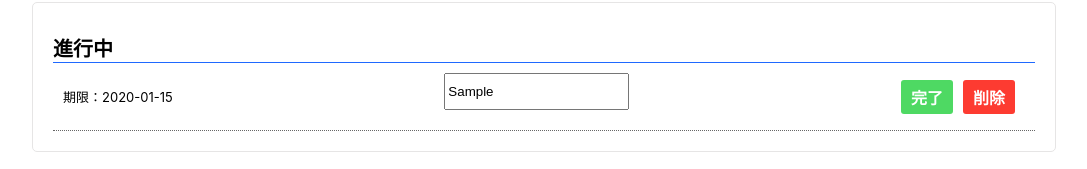
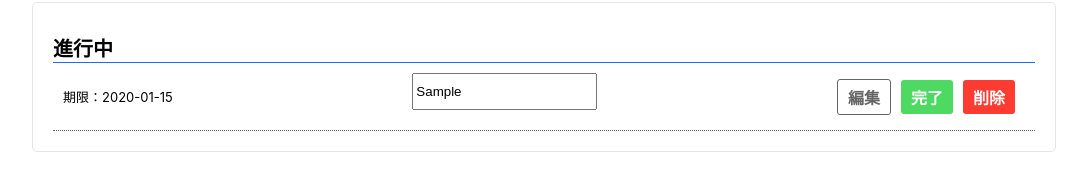
Before and after one commit to Minamichan716/react-tm-todoapp, a React (Create React App) app: page / in a window 1280 px wide. Both pictures are taken after typing "Sample", "2020-01-15" into the empty fields and a click on the input "追加". Shown: the part 124-293 px from the top of the page, without its empty margins (96-1183 px from the left). Built offline with nearby package versions, Linux system fonts and the light colour scheme; no server answers; the database is empty.

Commit message:
編集ボタン作りたい

```diff
--- a/src/App.tsx
+++ b/src/App.tsx
@@ -15,6 +15,9 @@ function App() {
 
   // 入力した日付の取得
   const [inputDate, setInputDate] = useState("");
+
+  // ボタンテキスト変更
+  const [isActive, setIsActive] = useState(false)
 
   // 空の配列に何が入るかを指定する(Todoで宣言した3つの配列を持つ型)
   const [todos , setTodos] = useState<Todo[]>([]);
@@ -90,10 +93,9 @@ addDoc(collection(db,"todos"),{
     setInputDate("");
   }
 
-  // 編集するidと入力値を取得する。引数名はなんでもいいのか
-  const handleEdit = (id:string,inputText:string) => {
 
-    const newTodos = todos.map((todo) => {
+  const onClickEdit = (id:string,inputText:string) => {
+        const newTodos = todos.map((todo) => {
       // todoのidがIDに等しい場合編集できる
       if (todo.id === id) {
         todo.inputText = inputText; //編集している文字列のこと
@@ -101,6 +103,9 @@ addDoc(collection(db,"todos"),{
       // リターンで返す意味
       return todo;
     })
+    // クリックでテキストが変わる
+      setIsActive(!isActive)
+
     // 左辺と右辺の型がマッチしてない　todos
     setTodos(newTodos);
   }
@@ -167,9 +172,10 @@ addDoc(collection(db,"todos"),{
       <div className='container'>
         <InProgressList
           todos={todos}
-          handleEdit={handleEdit}
           onClickComplete={onClickComplete}
           onClickDelete={onClickDelete}
+          onClickEdit={onClickEdit}
+          buttonText={isActive ? '終了' : '編集'}
         />
         <DoneList
           completetodos={completetodos}
--- a/src/components/InProgressList.tsx
+++ b/src/components/InProgressList.tsx
@@ -1,5 +1,5 @@
 
-export const InProgressList = ({todos,handleEdit,onClickComplete,onClickDelete}) => {
+export const InProgressList = ({todos,onClickComplete,onClickDelete,onClickEdit,buttonText}) => {
 
 
 
@@ -11,10 +11,11 @@ export const InProgressList = ({todos,handleEdit,onClickComplete,onClickDelete})
             {todos.map((todo) => (
               <li key={todo.id} className='inProgress' >
                 <span className='tobeDone'>期限：{todo.targetDate}</span>
-                <input onChange={(event) =>handleEdit(todo.id,event.target.value)}
+                <input
                 type="text" value={todo.inputText}
                 className='inputText'/>
                 <div className='buttonWrap'>
+                  <button onClick={()=> onClickEdit(todo.id)}className='EditButton'>{buttonText}</button>
                   <button onClick={()=> onClickComplete(todo.id)}className='completeButton'>完了</button>
                   <button onClick={()=>onClickDelete(todo.id)} className='deleteButton'>削除</button>
                 </div>
```
